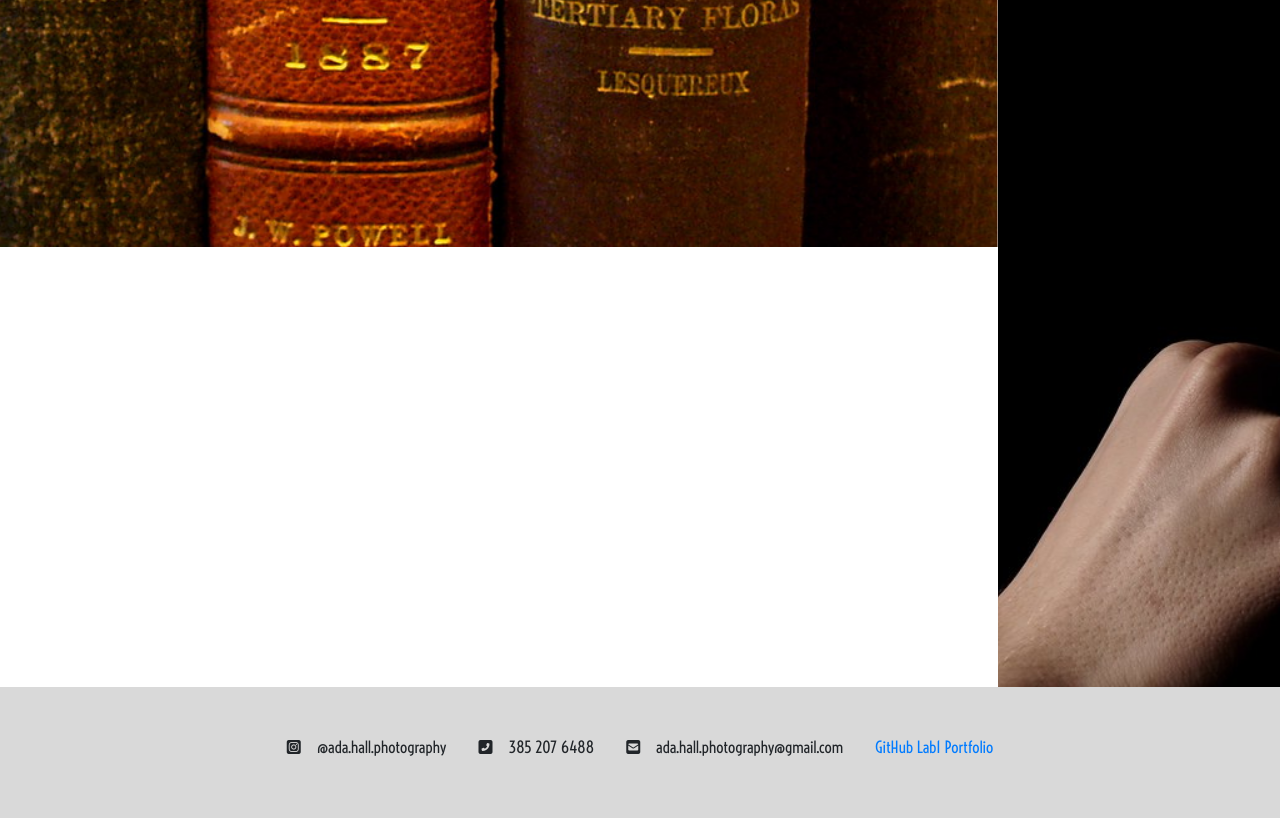
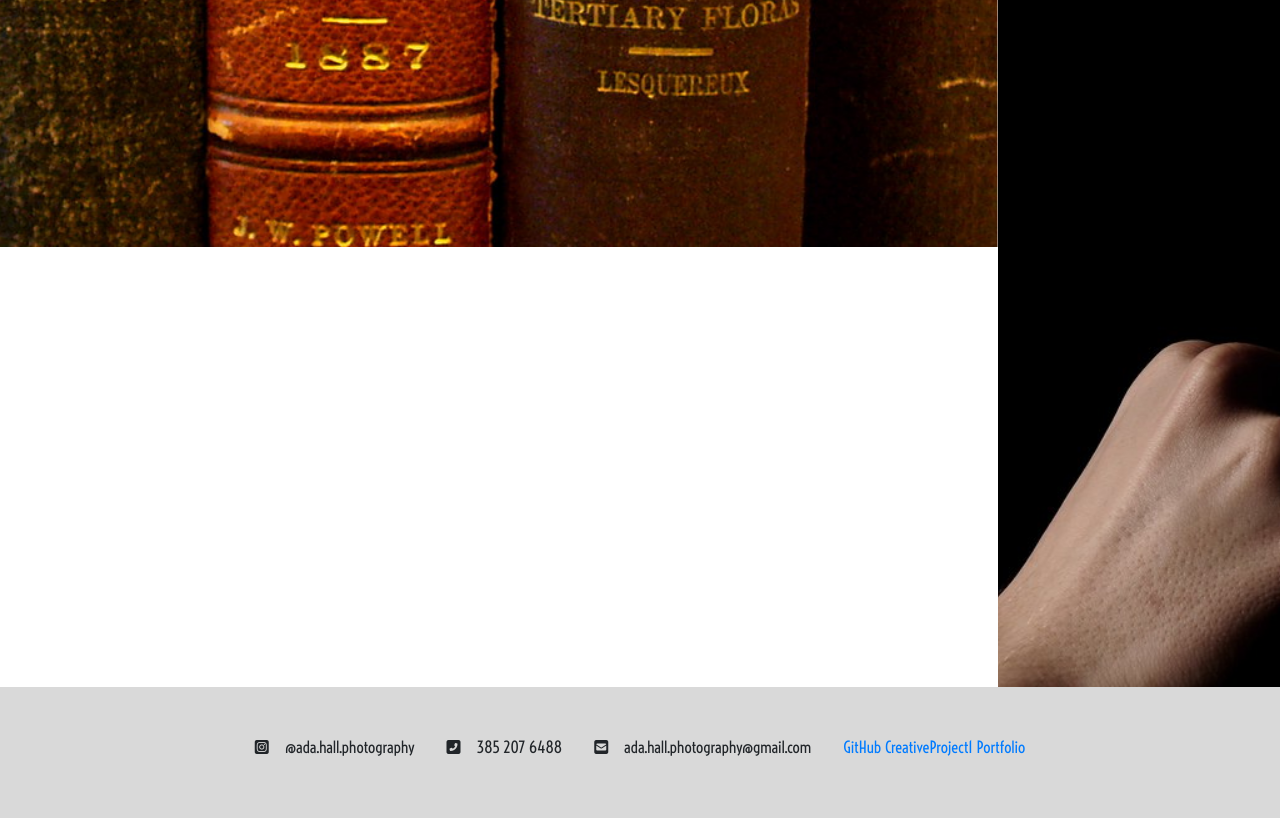
Before and after one commit to westdanika/CS260-CreativeProject1, a plain HTML site: page index.html in a window 1280 px wide. Shown: the part 841-1659 px from the top of the page. Drawn offline with nearby package versions, Linux system fonts and the light colour scheme.

Commit message:
Github Portfolio Link Change

```diff
--- a/index.html
+++ b/index.html
@@ -102,7 +102,7 @@
       <p><i class="fab fa-instagram-square"></i>@ada.hall.photography</p>
       <p><i class="fas fa-phone-square-alt"></i>385 207 6488</p>
       <p><i class="fas fa-envelope-square"></i>ada.hall.photography@gmail.com</p>
-      <p><a href="https://github.com/BYUCS260/lab-1-photography-website-westdanika">GitHub Lab1 Portfolio</a></p>
+      <p><a href="https://github.com/westdanika/CS260-CreativeProject1">GitHub CreativeProject1 Portfolio</a></p>
     </div>
   </div>
 
```
Also changed, not shown: pages/about.html (+1 -1 lines), pages/archive/a-z.html (+1 -1 lines), pages/archive/genre.html (+1 -1 lines), pages/top-picks.html (+1 -1 lines).
